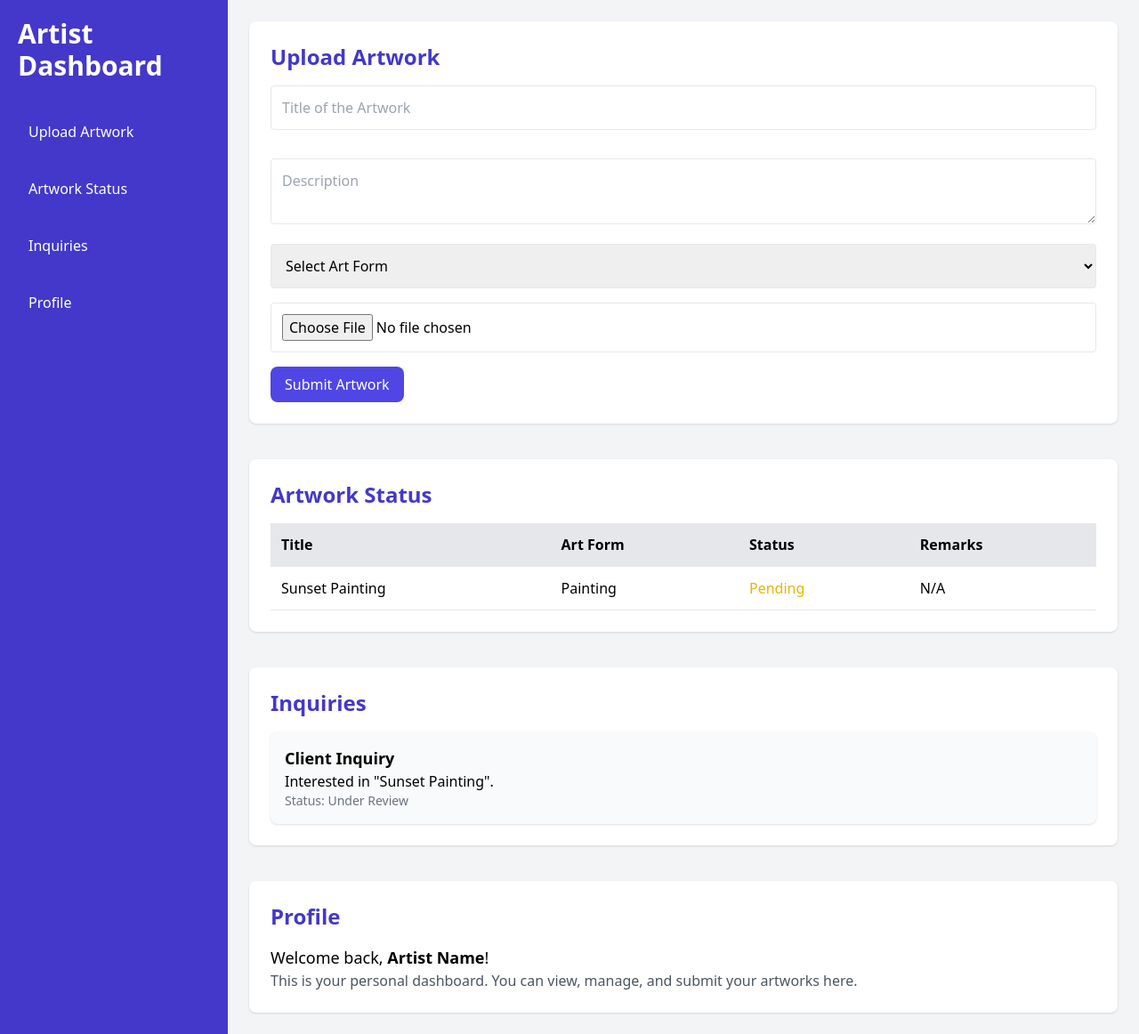
After one commit to Sanjit-Thapa/Project-V, a PHP site: page /ArtistView.php in a window 1280 px wide. The commit adds this page. Shown: the whole page at 89% size. Run offline with PHP 8.4, Linux system fonts and the light colour scheme.

Commit message:
layout of the Artist dashboard

```diff
--- /dev/null
+++ b/public/ArtistView.php
@@ -0,0 +1,103 @@
+<?php
+
+
+
+?>
+
+
+
+<!DOCTYPE html>
+<html lang="en">
+<head>
+    <meta charset="UTF-8">
+    <meta name="viewport" content="width=device-width, initial-scale=1.0">
+    <title>Artist Dashboard</title>
+    <link rel="stylesheet" href="style.css">
+</head>
+<body class="bg-gray-100 min-h-screen flex flex-col">
+
+    <!-- Sidebar -->
+    <div class="flex flex-col md:flex-row h-full">
+        <nav class="bg-indigo-700 text-white w-full md:w-1/4 lg:w-1/5 p-5">
+            <h2 class="text-3xl font-bold mb-8">Artist Dashboard</h2>
+            <ul class="space-y-4">
+                <li><a href="#upload" class="block hover:bg-indigo-500 p-3 rounded-lg">Upload Artwork</a></li>
+                <li><a href="#status" class="block hover:bg-indigo-500 p-3 rounded-lg">Artwork Status</a></li>
+                <li><a href="#inquiries" class="block hover:bg-indigo-500 p-3 rounded-lg">Inquiries</a></li>
+                <li><a href="#profile" class="block hover:bg-indigo-500 p-3 rounded-lg">Profile</a></li>
+            </ul>
+        </nav>
+
+        <!-- Main Content -->
+        <main class="flex-1 p-6 space-y-10">
+            <!-- Upload Artwork Section -->
+            <section id="upload" class="bg-white shadow rounded-lg p-6">
+                <h3 class="text-2xl font-bold mb-4 text-indigo-700">Upload Artwork</h3>
+                <form class="space-y-4">
+                    <input type="text" placeholder="Title of the Artwork" class="w-full border rounded p-3 mb-4 focus:outline-none focus:ring-2 focus:ring-indigo-300">
+
+                    <textarea placeholder="Description" class="w-full border rounded p-3 mb-4 focus:outline-none focus:ring-2 focus:ring-indigo-300"></textarea>
+
+                    <select class="w-full border rounded p-3 mb-4 focus:outline-none focus:ring-2 focus:ring-indigo-300">
+                        <option>Select Art Form</option>
+                        <option>Painting</option>
+                        <option>Sculpture</option>
+                        <option>Digital Art</option>
+                        <!-- Add other art forms as needed -->
+                    </select>
+
+                    <input type="file" class="w-full border rounded p-3 mb-4 cursor-pointer focus:outline-none">
+                    <button class="bg-indigo-600 text-white px-4 py-2 rounded-lg hover:bg-indigo-800 transition">Submit Artwork</button>
+                </form>
+            </section>
+
+            <!-- Artwork Status Section -->
+            <section id="status" class="bg-white shadow rounded-lg p-6">
+                <h3 class="text-2xl font-bold mb-4 text-indigo-700">Artwork Status</h3>
+                <table class="w-full text-left border-collapse">
+                    <thead>
+                        <tr class="bg-gray-200">
+                            <th class="p-3 border-b">Title</th>
+                            <th class="p-3 border-b">Art Form</th>
+                            <th class="p-3 border-b">Status</th>
+                            <th class="p-3 border-b">Remarks</th>
+                        </tr>
+                    </thead>
+                    <tbody>
+                        <!-- Example row -->
+                        <tr>
+                            <td class="p-3 border-b">Sunset Painting</td>
+                            <td class="p-3 border-b">Painting</td>
+                            <td class="p-3 border-b text-yellow-500">Pending</td>
+                            <td class="p-3 border-b">N/A</td>
+                        </tr>
+                        <!-- More rows dynamically added as necessary -->
+                    </tbody>
+                </table>
+            </section>
+
+            <!-- Inquiries Section -->
+            <section id="inquiries" class="bg-white shadow rounded-lg p-6">
+                <h3 class="text-2xl font-bold mb-4 text-indigo-700">Inquiries</h3>
+                <ul class="space-y-4">
+                    <!-- Example Inquiry -->
+                    <li class="p-4 bg-gray-50 rounded-lg shadow">
+                        <h4 class="font-bold text-lg">Client Inquiry</h4>
+                        <p>Interested in "Sunset Painting".</p>
+                        <p class="text-sm text-gray-500">Status: Under Review</p>
+                    </li>
+                    <!-- More inquiries as needed -->
+                </ul>
+            </section>
+
+            <!-- Profile Section -->
+            <section id="profile" class="bg-white shadow rounded-lg p-6">
+                <h3 class="text-2xl font-bold mb-4 text-indigo-700">Profile</h3>
+                <p class="text-lg">Welcome back, <strong>Artist Name</strong>!</p>
+                <p class="text-gray-600">This is your personal dashboard. You can view, manage, and submit your artworks here.</p>
+            </section>
+        </main>
+    </div>
+
+</body>
+</html>
--- a/public/style.css
+++ b/public/style.css
@@ -698,6 +698,14 @@ video {
   margin-top: 1.5rem;
 }
 
+.mb-4 {
+  margin-bottom: 1rem;
+}
+
+.mb-8 {
+  margin-bottom: 2rem;
+}
+
 .block {
   display: block;
 }
@@ -830,8 +838,16 @@ video {
   max-width: 24rem;
 }
 
+.flex-1 {
+  flex: 1 1 0%;
+}
+
 .flex-grow {
   flex-grow: 1;
+}
+
+.border-collapse {
+  border-collapse: collapse;
 }
 
 .cursor-pointer {
@@ -896,6 +912,12 @@ video {
   margin-bottom: calc(1rem * var(--tw-space-y-reverse));
 }
 
+.space-y-10 > :not([hidden]) ~ :not([hidden]) {
+  --tw-space-y-reverse: 0;
+  margin-top: calc(2.5rem * calc(1 - var(--tw-space-y-reverse)));
+  margin-bottom: calc(2.5rem * var(--tw-space-y-reverse));
+}
+
 .rounded-\[0\.235rem\] {
   border-radius: 0.235rem;
 }
@@ -914,6 +936,10 @@ video {
 
 .rounded-md {
   border-radius: 0.375rem;
+}
+
+.rounded {
+  border-radius: 0.25rem;
 }
 
 .rounded-b-lg {
@@ -937,6 +963,10 @@ video {
   border-top-width: 1px;
 }
 
+.border-b {
+  border-bottom-width: 1px;
+}
+
 .border-none {
   border-style: none;
 }
@@ -1023,6 +1053,26 @@ video {
 .bg-white {
   --tw-bg-opacity: 1;
   background-color: rgb(255 255 255 / var(--tw-bg-opacity));
+}
+
+.bg-gray-100 {
+  --tw-bg-opacity: 1;
+  background-color: rgb(243 244 246 / var(--tw-bg-opacity));
+}
+
+.bg-gray-200 {
+  --tw-bg-opacity: 1;
+  background-color: rgb(229 231 235 / var(--tw-bg-opacity));
+}
+
+.bg-gray-50 {
+  --tw-bg-opacity: 1;
+  background-color: rgb(249 250 251 / var(--tw-bg-opacity));
+}
+
+.bg-indigo-700 {
+  --tw-bg-opacity: 1;
+  background-color: rgb(67 56 202 / var(--tw-bg-opacity));
 }
 
 .bg-opacity-70 {
@@ -1176,6 +1226,10 @@ video {
   padding-top: 1.25rem;
 }
 
+.text-left {
+  text-align: left;
+}
+
 .text-center {
   text-align: center;
 }
@@ -1228,6 +1282,11 @@ video {
   line-height: 1.75rem;
 }
 
+.text-lg {
+  font-size: 1.125rem;
+  line-height: 1.75rem;
+}
+
 .font-bold {
   font-weight: 700;
 }
@@ -1306,6 +1365,16 @@ video {
 .text-white {
   --tw-text-opacity: 1;
   color: rgb(255 255 255 / var(--tw-text-opacity));
+}
+
+.text-indigo-700 {
+  --tw-text-opacity: 1;
+  color: rgb(67 56 202 / var(--tw-text-opacity));
+}
+
+.text-yellow-500 {
+  --tw-text-opacity: 1;
+  color: rgb(234 179 8 / var(--tw-text-opacity));
 }
 
 .placeholder-gray-400::-moz-placeholder {
@@ -1343,6 +1412,12 @@ video {
 .shadow-xl {
   --tw-shadow: 0 20px 25px -5px rgb(0 0 0 / 0.1), 0 8px 10px -6px rgb(0 0 0 / 0.1);
   --tw-shadow-colored: 0 20px 25px -5px var(--tw-shadow-color), 0 8px 10px -6px var(--tw-shadow-color);
+  box-shadow: var(--tw-ring-offset-shadow, 0 0 #0000), var(--tw-ring-shadow, 0 0 #0000), var(--tw-shadow);
+}
+
+.shadow {
+  --tw-shadow: 0 1px 3px 0 rgb(0 0 0 / 0.1), 0 1px 2px -1px rgb(0 0 0 / 0.1);
+  --tw-shadow-colored: 0 1px 3px 0 var(--tw-shadow-color), 0 1px 2px -1px var(--tw-shadow-color);
   box-shadow: var(--tw-ring-offset-shadow, 0 0 #0000), var(--tw-ring-shadow, 0 0 #0000), var(--tw-shadow);
 }
 
@@ -1513,6 +1588,11 @@ video {
   background-color: rgb(13 148 136 / var(--tw-bg-opacity));
 }
 
+.hover\:bg-indigo-500:hover {
+  --tw-bg-opacity: 1;
+  background-color: rgb(99 102 241 / var(--tw-bg-opacity));
+}
+
 .hover\:text-\[\#3b1066\]:hover {
   --tw-text-opacity: 1;
   color: rgb(59 16 102 / var(--tw-text-opacity));
@@ -1577,6 +1657,11 @@ video {
   --tw-ring-color: rgb(94 234 212 / var(--tw-ring-opacity));
 }
 
+.focus\:ring-indigo-300:focus {
+  --tw-ring-opacity: 1;
+  --tw-ring-color: rgb(165 180 252 / var(--tw-ring-opacity));
+}
+
 .focus\:ring-opacity-50:focus {
   --tw-ring-opacity: 0.5;
 }
@@ -1586,8 +1671,16 @@ video {
     width: 8rem;
   }
 
+  .md\:w-1\/4 {
+    width: 25%;
+  }
+
   .md\:max-w-lg {
     max-width: 32rem;
+  }
+
+  .md\:flex-row {
+    flex-direction: row;
   }
 
   .md\:text-3xl {
@@ -1595,3 +1688,9 @@ video {
     line-height: 2.25rem;
   }
 }
+
+@media (min-width: 1024px) {
+  .lg\:w-1\/5 {
+    width: 20%;
+  }
+}
```
Also changed, not shown: public/ArtistView.html (deleted, +0 -12 lines).
